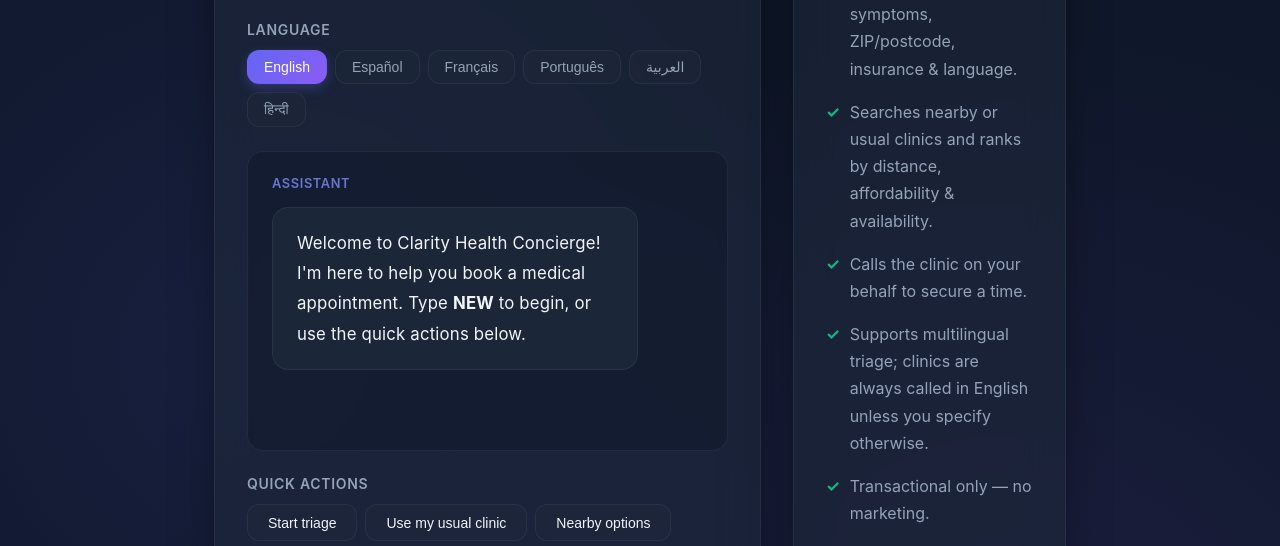
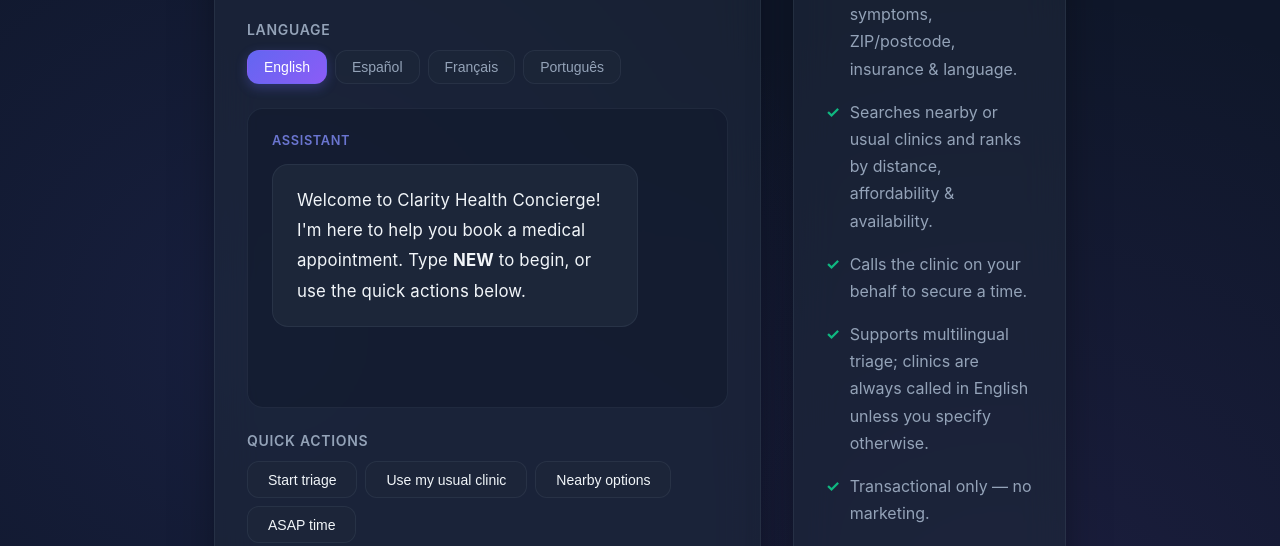
Before and after one commit to SamGarratt1/clarity, a plain HTML site: page frontend/chat/index.html in a window 1280 px wide. Shown: the part 230-776 px from the top of the page. Drawn offline with Linux system fonts and the light colour scheme.

Commit message:
Remove Arabic and Hindi language buttons (not supported in backend)

```diff
--- a/frontend/chat/index.html
+++ b/frontend/chat/index.html
@@ -42,8 +42,6 @@
           <button data-lang="es" class="lang-pill">Español</button>
           <button data-lang="fr" class="lang-pill">Français</button>
           <button data-lang="pt" class="lang-pill">Português</button>
-          <button data-lang="ar" class="lang-pill">العربية</button>
-          <button data-lang="hi" class="lang-pill">हिन्दी</button>
         </div>
       </div>
 
```
